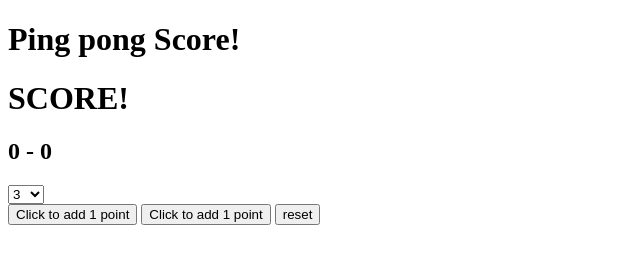
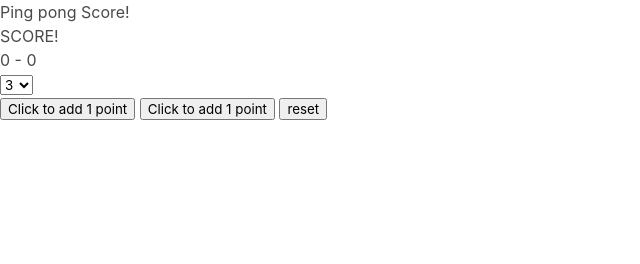
Before and after one commit to LanteriFabiano/PingPong, a plain HTML site: page index.html in a window 1280 px wide. Shown: the whole page, without its empty margins (0-640 px from the left). Drawn offline with nearby package versions, Linux system fonts and the light colour scheme.

Commit message:
Update index.html

```diff
--- a/index.html
+++ b/index.html
@@ -6,6 +6,9 @@
     <meta http-equiv="X-UA-Compatible" content="IE=edge">
     <meta name="viewport" content="width=s, initial-scale=1.0">
     <title>Document</title>
+
+    <link rel="stylesheet" href="https://cdn.jsdelivr.net/npm/bulma@0.9.4/css/bulma.min.css">
+    <link rel="stylesheet" href="https://cdn.jsdelivr.net/npm/bulma@0.9.4/css/bulma-rtl.min.css">
 
     <style>
         .winner {
```
